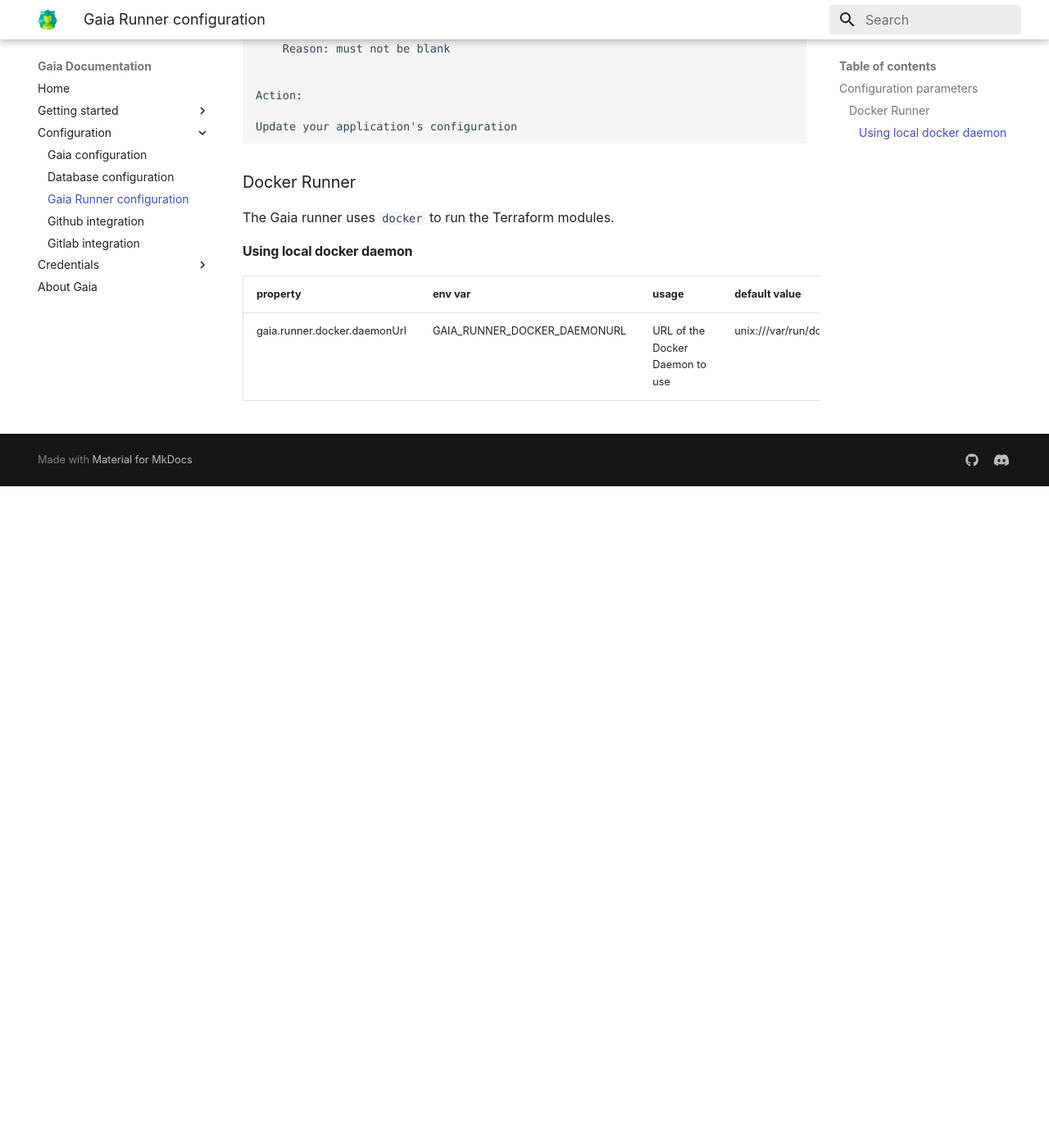
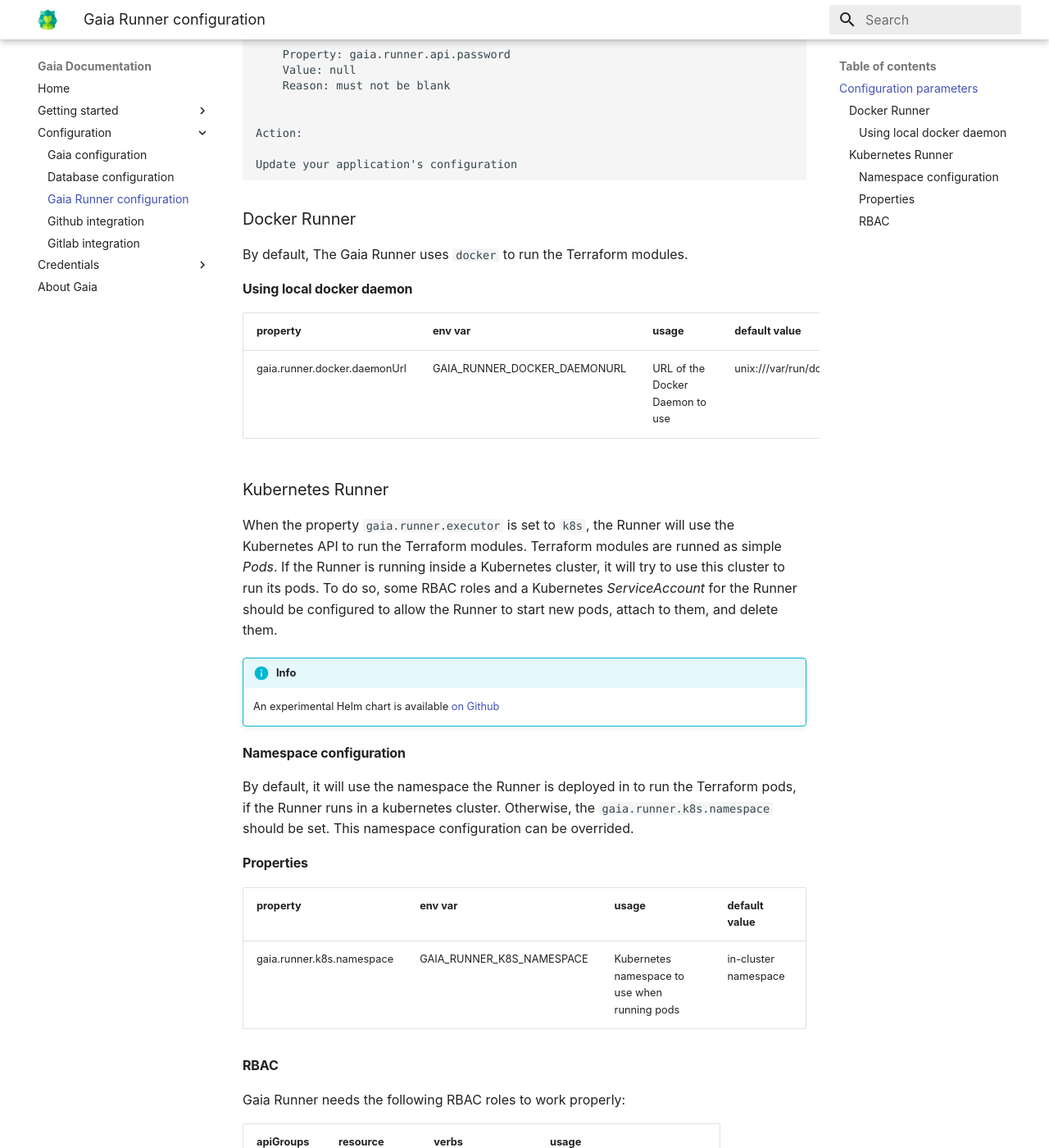
Before and after one commit to gaia-app/docs, an MkDocs documentation site: the page built from content/configuration/runner-configuration.md, in a window 1280 px wide and 1400 px high, scrolled down 1054 px. Shown: the whole window at 82% size. Built offline with MkDocs 1.6.1 and Material for MkDocs 9.7.7, drawn with Linux system fonts in a browser that asks for light colours; before the commit the page ends 1647 px from its top, so only the background shows below that; some of the changed text lies outside the part shown.

Commit message:
🚧 : add documentation for k8s executor

````diff
--- a/content/configuration/runner-configuration.md
+++ b/content/configuration/runner-configuration.md
@@ -2,17 +2,18 @@
 
 The Gaia runner can be configured :
 
-* using property files (when running from source or with the `jar`)
-* using environment variables (when running with the `jar` or in `docker`)
+- using property files (when running from source or with the `jar`)
+- using environment variables (when running with the `jar` in `docker`, or in `kubernetes`)
 
 ## Configuration parameters
 
-|property|env var|usage|default value|
-|--------|-----|-------------|-------|
-|gaia.url|GAIA_URL|URL of the Gaia server|http://localhost:8080|
-|gaia.runner.concurrency|GAIA_RUNNER_CONCURRENCY|Number of jobs the Gaia Runner can run in parallel|10|
-|gaia.runner.api.username|GAIA_RUNNER_API_USERNAME|Username to access Gaia API for the Runner|gaia-runner|
-|gaia.runner.api.password|GAIA_RUNNER_API_PASSWORD|Password to access Gaia API for the Runner||
+| property                 | env var                  | usage                                                                  | default value           |
+| ------------------------ | ------------------------ | ---------------------------------------------------------------------- | ----------------------- |
+| gaia.url                 | GAIA_URL                 | URL of the Gaia server                                                 | `http://localhost:8080` |
+| gaia.runner.concurrency  | GAIA_RUNNER_CONCURRENCY  | Number of jobs the Gaia Runner can run in parallel                     | `10`                    |
+| gaia.runner.api.username | GAIA_RUNNER_API_USERNAME | Username to access Gaia API for the Runner                             | `gaia-runner`           |
+| gaia.runner.api.password | GAIA_RUNNER_API_PASSWORD | Password to access Gaia API for the Runner                             |                         |
+| gaia.runner.executor     | GAIA_RUNNER_EXECUTOR     | The executor to use for the Runner. Valid values are `docker` or `k8s` | `docker`                |
 
 The `gaia.runner.api.password` is mandatory.
 If not set, the following message will show to the console when starting the runner :
@@ -38,10 +39,76 @@
 
 ### Docker Runner
 
-The Gaia runner uses `docker` to run the Terraform modules.
+By default, The Gaia Runner uses `docker` to run the Terraform modules.
 
 #### Using local docker daemon
 
-|property|env var|usage|default value|
-|--------|-----|-------------|-------|
-|gaia.runner.docker.daemonUrl|GAIA_RUNNER_DOCKER_DAEMONURL|URL of the Docker Daemon to use|unix:///var/run/docker.sock|
+| property                     | env var                      | usage                           | default value               |
+| ---------------------------- | ---------------------------- | ------------------------------- | --------------------------- |
+| gaia.runner.docker.daemonUrl | GAIA_RUNNER_DOCKER_DAEMONURL | URL of the Docker Daemon to use | unix:///var/run/docker.sock |
+
+### Kubernetes Runner
+
+When the property `gaia.runner.executor` is set to `k8s`, the Runner will use the Kubernetes API to run the Terraform modules.
+Terraform modules are runned as simple *Pods*.
+If the Runner is running inside a Kubernetes cluster, it will try to use this cluster to run its pods.
+To do so, some RBAC roles and a Kubernetes *ServiceAccount* for the Runner should be configured to allow the Runner to start new pods, attach to them, and delete them.
+
+!!! info
+    An experimental Helm chart is available [on Github](https://github.com/gaia-app/chart)
+
+#### Namespace configuration
+By default, it will use the namespace the Runner is deployed in to run the Terraform pods, if the Runner runs in a kubernetes cluster. Otherwise, the `gaia.runner.k8s.namespace` should be set.
+This namespace configuration can be overrided.
+
+#### Properties
+
+| property                  | env var                   | usage                                         | default value        |
+| ------------------------- | ------------------------- | --------------------------------------------- | -------------------- |
+| gaia.runner.k8s.namespace | GAIA_RUNNER_K8S_NAMESPACE | Kubernetes namespace to use when running pods | in-cluster namespace |
+
+#### RBAC
+
+Gaia Runner needs the following RBAC roles to work properly:
+
+| apiGroups | resource      | verbs               | usage                            |
+|-----------|---------------|---------------------|----------------------------------|
+| ""        | pods          | create, get, delete | to run gaia jobs in pods         |
+| ""        | "pods/attach" | create, get         | to send terraform script in pods |
+| ""        | "pods/logs"   | get                 | to read the logs                 |
+
+Below is a sample Kubernetes *Role* with the needed RBAC roles:
+
+```yaml
+apiVersion: rbac.authorization.k8s.io/v1
+kind: Role
+metadata:
+  name: gaia-runner-role
+rules:
+- apiGroups: [""]
+  resources: ["pods",]
+  verbs: ["create", "get", "delete"]
+- apiGroups: [""]
+  resources: ["pods/attach"]
+  verbs: ["create", "get"]
+- apiGroups: [""]
+  resources: ["pods/log"]
+  verbs: ["get"]
+```
+
+And the associated *RoleBinding*:
+
+```yaml
+apiVersion: rbac.authorization.k8s.io/v1
+kind: RoleBinding
+metadata:
+  name: gaia-runner-role-binding
+subjects:
+- kind: ServiceAccount
+  name: gaia-runner
+  apiGroup: rbac.authorization.k8s.io
+roleRef:
+  kind: Role
+  name: gaia-runner-role
+  apiGroup: rbac.authorization.k8s.io
+```
````
